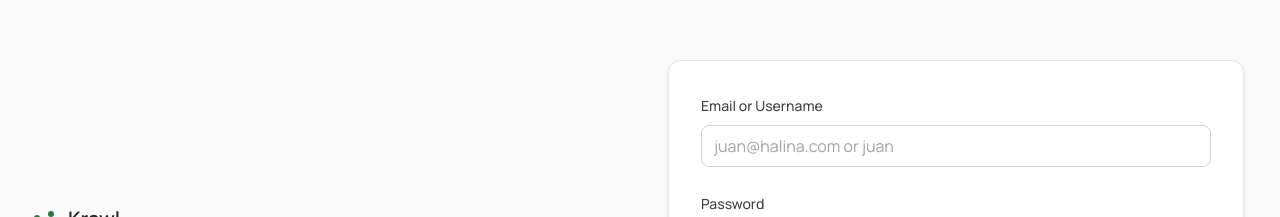
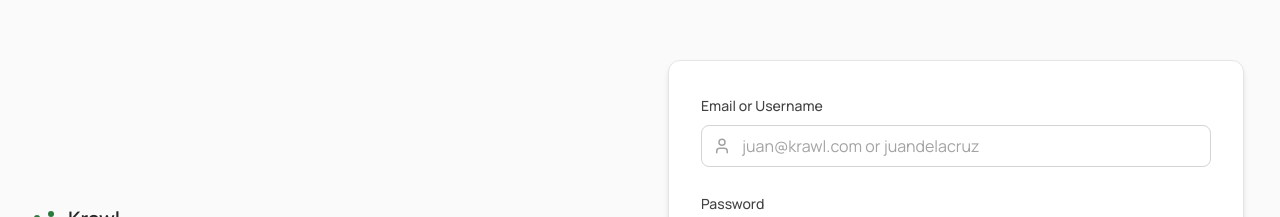
Before and after one commit to jlescarlan11/krawl, a Next.js app in the folder frontend/: page /login in a window 1280 px wide. Shown: the part 139-356 px from the top of the page. Built offline with nearby package versions, Linux system fonts and the light colour scheme; no server answers.

Commit message:
feat: add username icon for signup and login

```diff
--- a/frontend/components/auth/AuthForm.tsx
+++ b/frontend/components/auth/AuthForm.tsx
@@ -1,7 +1,7 @@
 'use client';
 
 import { useMemo, useState } from 'react';
-import { LuMail, LuLock, LuEye, LuEyeOff } from 'react-icons/lu';
+import { LuMail, LuLock, LuEye, LuEyeOff, LuUser } from 'react-icons/lu';
 
 /**
  * Supported field input types for the generic AuthForm.
@@ -97,6 +97,7 @@ export default function AuthForm<TValues extends Record<string, any>>(props: Aut
   const renderIcon = (type: FieldType) => {
     if (type === 'email') return <LuMail className="pointer-events-none absolute left-3 top-1/2 -translate-y-1/2 text-neutral-400" size={18} />;
     if (type === 'password') return <LuLock className="pointer-events-none absolute left-3 top-1/2 -translate-y-1/2 text-neutral-400" size={18} />;
+    if (type === 'text') return <LuUser className="pointer-events-none absolute left-3 top-1/2 -translate-y-1/2 text-neutral-400" size={18} />;
     return null;
   };
 
@@ -151,7 +152,7 @@ export default function AuthForm<TValues extends Record<string, any>>(props: Aut
                         onBlur={() => setTouched((t) => ({ ...t, [f.name]: true }))}
                         aria-invalid={!!err}
                         aria-describedby={`${f.name}-error`}
-                        className={`w-full rounded-md border bg-white ${f.type !== 'text' ? 'px-10' : 'px-3'} py-2 text-base text-neutral-800 placeholder-neutral-400 focus:border-transparent focus:outline-none focus:ring-2 focus:ring-verde-600 ${err ? 'border-error' : 'border-neutral-300'}`}
+                        className={`w-full rounded-md border bg-white px-10 py-2 text-base text-neutral-800 placeholder-neutral-400 focus:border-transparent focus:outline-none focus:ring-2 focus:ring-verde-600 ${err ? 'border-error' : 'border-neutral-300'}`}
                         disabled={submitting}
                       />
                       {isPassword && f.showToggle ? (
--- a/frontend/components/auth/LoginForm.tsx
+++ b/frontend/components/auth/LoginForm.tsx
@@ -33,7 +33,7 @@ export default function LoginForm() {
       name: 'emailOrUsername',
       label: 'Email or Username',
       type: 'text',
-      placeholder: 'juan@halina.com or juan',
+      placeholder: 'juan@krawl.com or juandelacruz',
       autoComplete: 'username',
     },
     {
```
